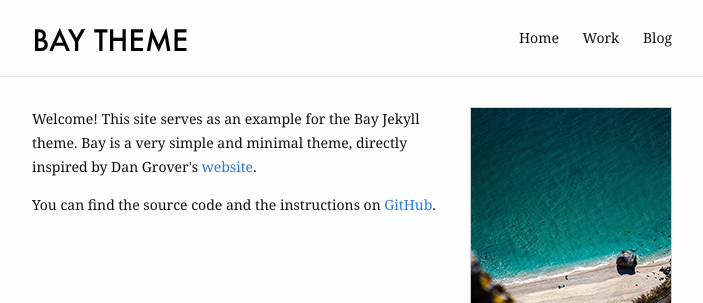
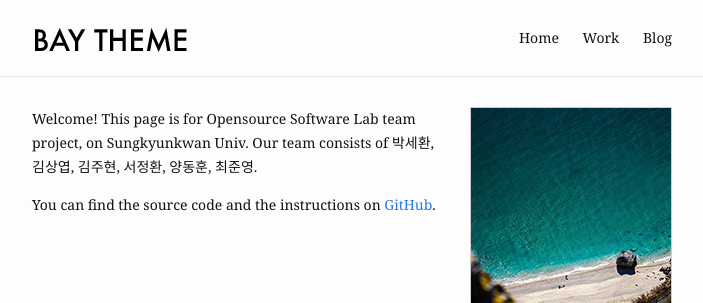
Before and after one commit to 20-2-SKKU-OSS/2020-2-OSS-4, a Jekyll site: the page built from index.md, in a window 1280 px wide. Shown: the top 303 px of the page, without its empty margins (288-991 px from the left). Built offline with Jekyll 4.4.1, drawn with Linux system fonts in a browser that asks for light colours.

Commit message:
Update index.md

```diff
--- a/index.md
+++ b/index.md
@@ -6,9 +6,9 @@ profile_picture:
 ---
 
 <p>
-  Welcome! This site serves as an example for the Bay Jekyll theme. Bay is a very simple and minimal theme, directly inspired by Dan Grover's <a href="http://dangrover.com">website</a>.
+  Welcome! This page is for Opensource Software Lab team project, on Sungkyunkwan Univ. Our team consists of 박세환, 김상엽, 김주현, 서정환, 양동훈, 최준영.
 </p>
 
 <p>
-  You can find the source code and the instructions on <a href="https://github.com/eliottvincent/bay">GitHub</a>.
+  You can find the source code and the instructions on <a href="https://github.com/20-2-SKKU-OSS/2020-2-OSS-4/">GitHub</a>.
 </p>
```
